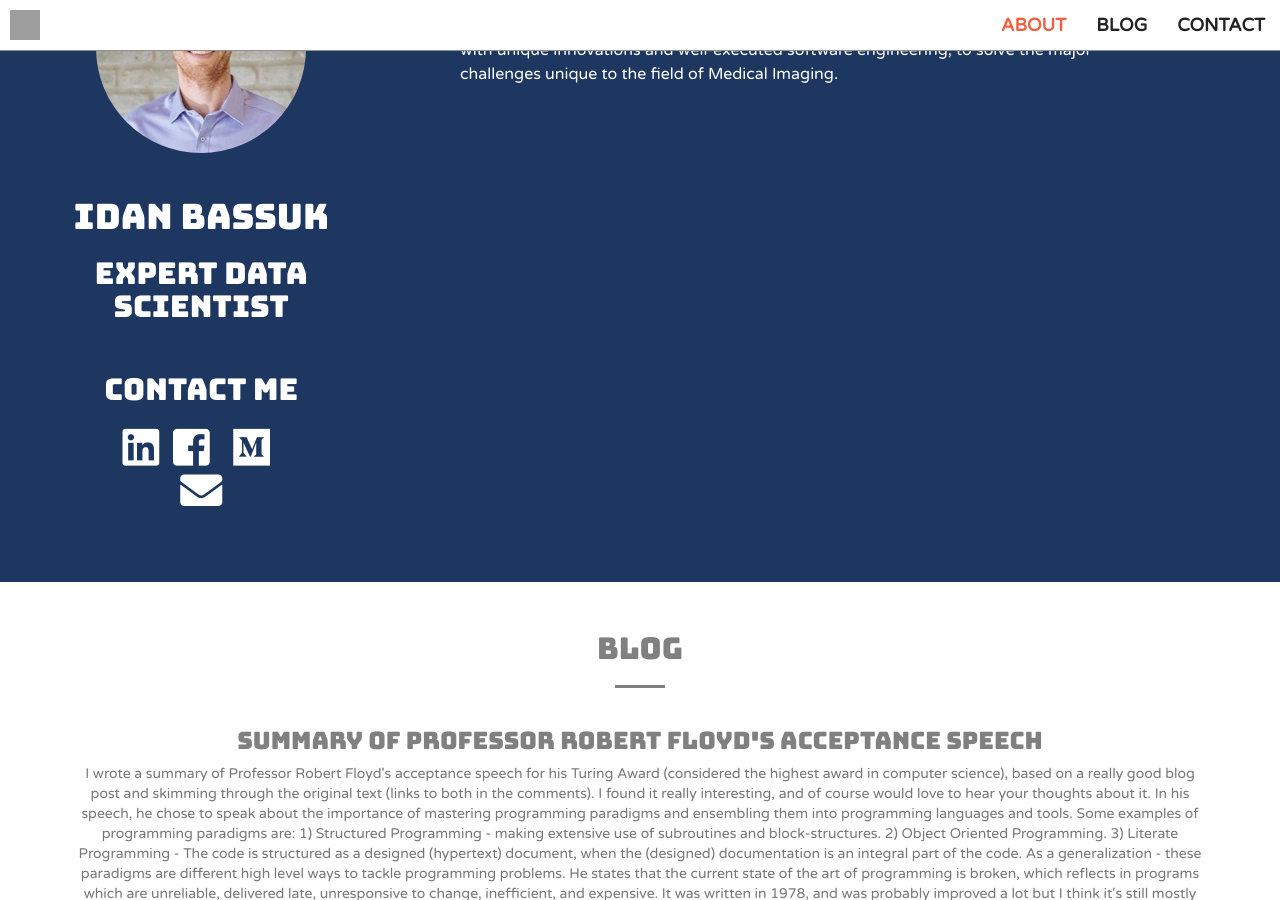
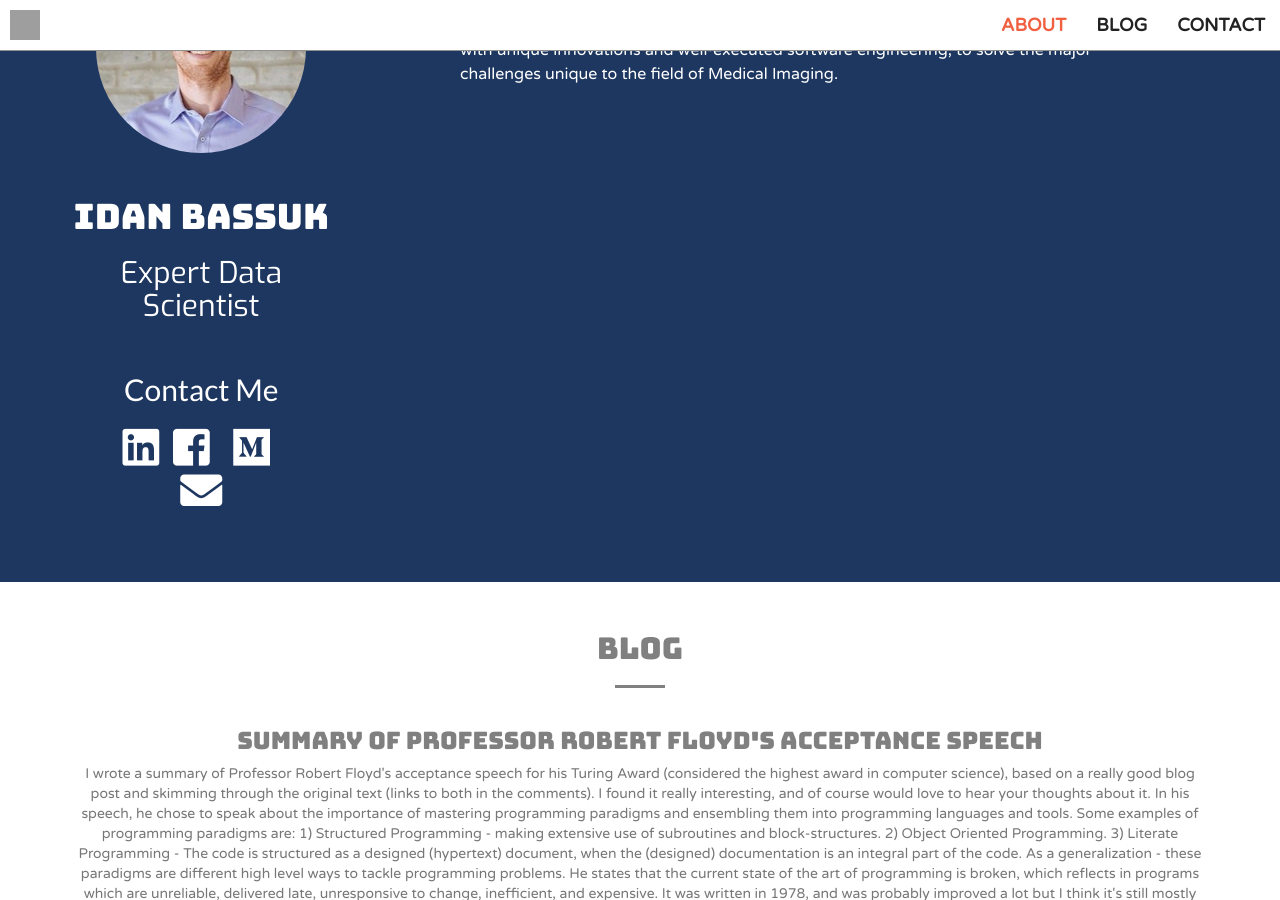
Before and after one commit to idan-bassuk/idan-bassuk.github.io, a Jekyll site: the page built from index.html, in a window 1280 px wide and 900 px high, scrolled down 1057 px. Built offline with Jekyll 4.4.1, drawn with Linux system fonts in a browser that asks for light colours; some web fonts are replaced; grey boxes are pictures that could not be loaded.

Commit message:
Update _base.scss

```diff
--- a/_sass/_base.scss
+++ b/_sass/_base.scss
@@ -2,6 +2,10 @@
 .social { margin: 20px; }
 .about { font-size: 18px; }
 #profile-photo , #about-txt {padding-top: 25px; padding-bottom: 25px;}
+#about {
+	*>h2 {font-family: 'Exo', cursive;}
+	*>.contact-txt {font-family: 'Lato', cursive;}
+}
 
 html,
 body {
```
